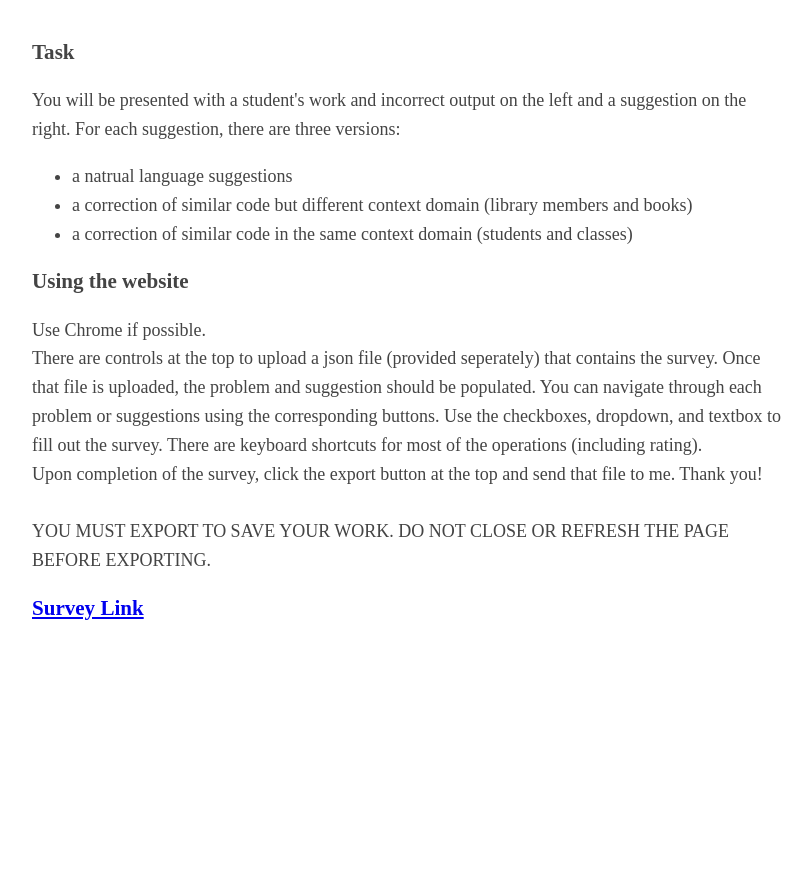
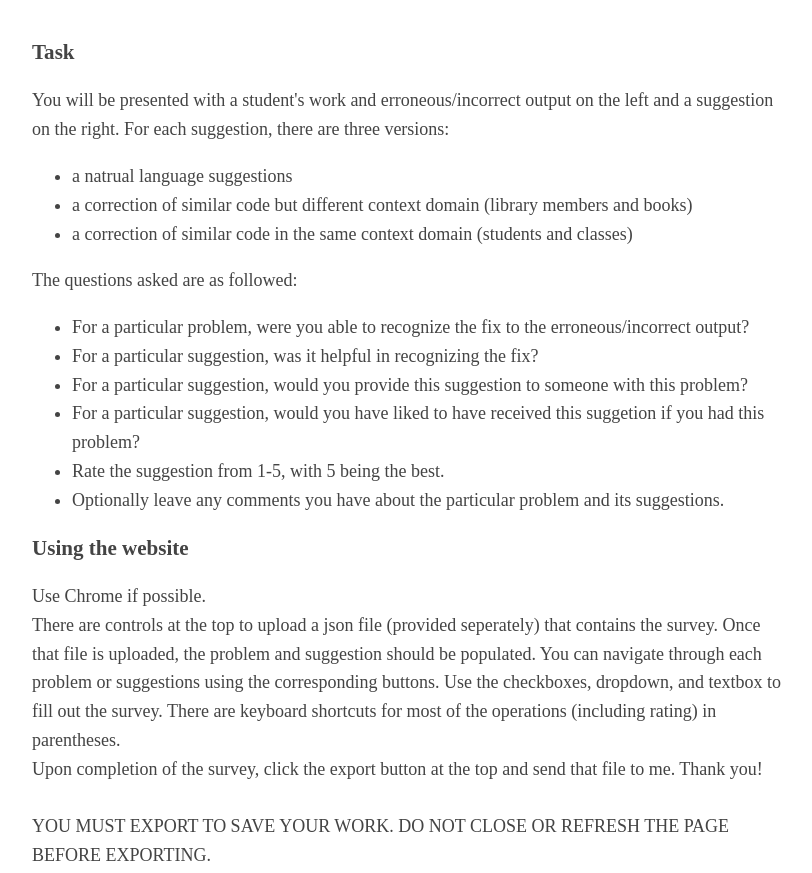
Before and after one commit to jushchuk/research, a plain HTML site: page index.html in a window 1280 px wide. Shown: the top 873 px of the page, without its empty margins (233-1045 px from the left). Before the commit the page ends 800 px from the top, so only its background shows below. Drawn offline with Linux system fonts and the light colour scheme.

Commit message:
added more info

```diff
--- a/index.html
+++ b/index.html
@@ -1,7 +1,7 @@
 <html>
 <head>
 <meta charset="utf-8">
-<title>Reasearch Website</title>
+<title>Research</title>
 <style>
 body{margin:40px
 auto;max-width:750px;line-height:1.6;font-size:18px;color:#444;padding:0
@@ -17,19 +17,30 @@ auto;max-width:750px;line-height:1.6;font-size:18px;color:#444;padding:0
 
 		<h3>Task</h3>
 		<p>
-			You will be presented with a student's work and incorrect output on the left and a suggestion on the right. For each suggestion, there are three versions:</p>
+			You will be presented with a student's work and erroneous/incorrect output on the left and a suggestion on the right. For each suggestion, there are three versions:</p>
 			<ul>
 				<li>a natrual language suggestions</li>
 				<li>a correction of similar code but different context domain (library members and books)</li>
 				<li>a correction of similar code in the same context domain (students and classes)</li>
 			</ul>
 		<p>
+		<p>
+			The questions asked are as followed:
+			<ul>
+				<li>For a particular problem, were you able to recognize the fix to the erroneous/incorrect output?</li>
+				<li>For a particular suggestion, was it helpful in recognizing the fix?</li>
+				<li>For a particular suggestion, would you provide this suggestion to someone with this problem?</li>
+				<li>For a particular suggestion, would you have liked to have received this suggetion if you had this problem?</li>
+				<li>Rate the suggestion from 1-5, with 5 being the best.</li>
+				<li>Optionally leave any comments you have about the particular problem and its suggestions.</li>
+			</ul>
+		</p>
 		</p>
 		<h3>Using the website</h3>
 		<p>
 			Use Chrome if possible.
 			<br>
-			There are controls at the top to upload a json file (provided seperately) that contains the survey. Once that file is uploaded, the problem and suggestion should be populated. You can navigate through each problem or suggestions using the corresponding buttons. Use the checkboxes, dropdown, and textbox to fill out the survey. There are keyboard shortcuts for most of the operations (including rating).
+			There are controls at the top to upload a json file (provided seperately) that contains the survey. Once that file is uploaded, the problem and suggestion should be populated. You can navigate through each problem or suggestions using the corresponding buttons. Use the checkboxes, dropdown, and textbox to fill out the survey. There are keyboard shortcuts for most of the operations (including rating) in parentheses.
 			<br>
 			Upon completion of the survey, click the export button at the top and send that file to me. Thank you!
 			<br>
```
Also changed, not shown: main.html (+1 -1 lines).
